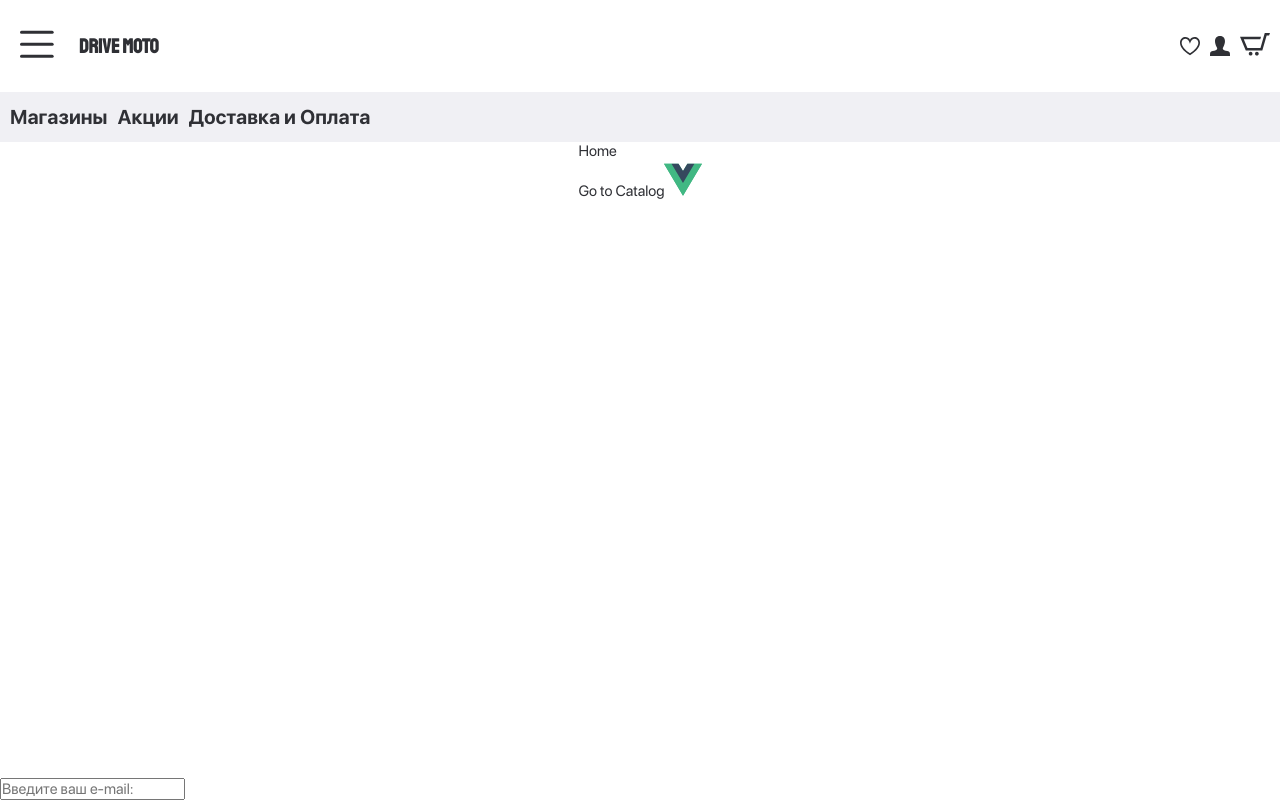
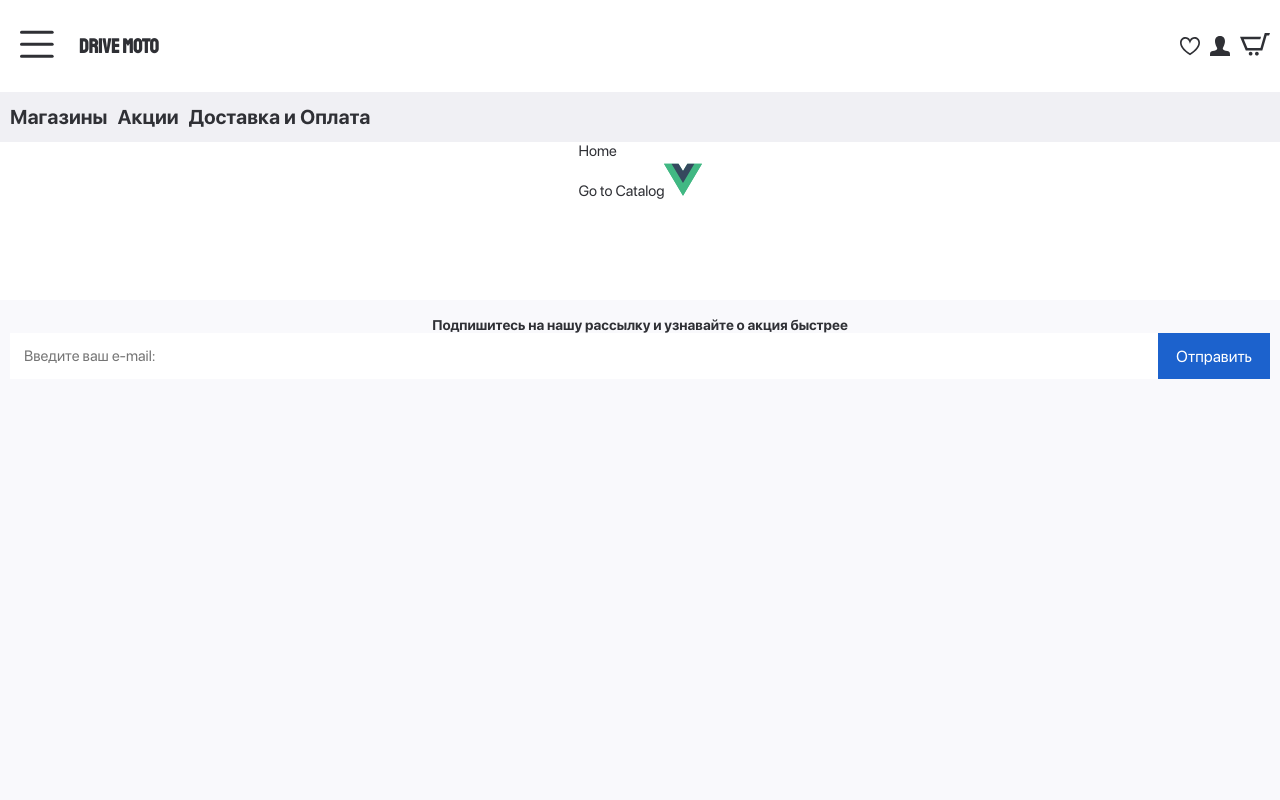
Before and after one commit to molotovv70/gidrotsikly, a Vue app: page / in a window 1280 px wide. Built offline with nearby package versions, Linux system fonts and the light colour scheme.

Commit message:
docs: update README.md

```diff
--- a/src/assets/styles/base.css
+++ b/src/assets/styles/base.css
@@ -34,3 +34,7 @@ button {
     border: none;
     background-color: transparent;
 }
+
+input {
+    border: none;
+}
--- a/src/assets/styles/variables.css
+++ b/src/assets/styles/variables.css
@@ -12,6 +12,8 @@
     --palette-light-primary-color: #FFFFFF;
     --palette-light-secondary-color: #eaeaea;
     --palette-light-third-color: #F0F0F4;
+    --palette-light-thin-color: #C4C4C4;
+    --palette-light-footer-color: #F9F9FC;
 
     --pallete-accent-color: #1C62CD;
     --pallete-success: #008C49;
--- a/src/components/ui/Button.vue
+++ b/src/components/ui/Button.vue
@@ -25,14 +25,13 @@ const buttonClass = computed(() => {
 
 <style scoped>
 .btn {
-  padding: 10px 20px;
   border: none;
   cursor: pointer;
   font-size: 16px;
   background-color: transparent;
 }
 .btn-primary {
-  background-color: blue;
+  background-color: var(--pallete-accent-color);
   color: white;
 }
 .btn-secondary {
--- a/src/components/ui/Input.vue
+++ b/src/components/ui/Input.vue
@@ -8,12 +8,31 @@ const props = defineProps<InputProps>()
 <template>
   <div class='input__container'>
     <input class='input' :type='props.type' :placeholder='props.placeholder'>
-    <button v-if='props.button'></button>
+    <Button
+      v-if='props.button'
+      :color='props.button.color'
+      :size='props.button.size'
+      class='input__btn'
+    >
+      {{ props.button.value }}
+    </Button>
   </div>
 </template>
 
 <style scoped>
+.input__container {
+  display: flex;
+  width: 100%;
+}
 .input {
-
+  color: var(--palette-light-thin-color);
+  flex-grow: 1;
+  padding: 14px 0 14px 14px;
+}
+.input__btn {
+  padding: 0 18px;
+}
+.input__btn:hover {
+  opacity: 0.7;
 }
 </style>
--- a/src/components/ui/Sidebar.vue
+++ b/src/components/ui/Sidebar.vue
@@ -1,4 +1,4 @@
-<script setup lang='ts' xmlns='http://www.w3.org/1999/html'>
+<script setup lang='ts'>
 import { ref } from 'vue'
 import { RouterLink } from 'vue-router'
 import { Icon } from '@/types/components/ui/Sidebar.ts'
@@ -13,8 +13,6 @@ import ActionIcon from '@/assets/icons/action.svg'
 import DeliveryIcon from '@/assets/icons/delivery.svg'
 
 import HamburgerIcon from '@/assets/icons/hamburger-button.svg'
-import { useSidebarStore } from '@stores/sidebar.ts'
-
 
 const isOpen = ref(false)
 
@@ -133,8 +131,6 @@ const toggleSidebar = () => {
   isOpen.value = !isOpen.value
 }
 
-const sidebar = useSidebarStore();
-
 </script>
 
 <template>
@@ -147,9 +143,6 @@ const sidebar = useSidebarStore();
     </button>
     <div v-if="isOpen" class="sidebar__overlay" @click="toggleSidebar"></div>
     <div v-if="isOpen" class="sidebar__content">
-      <button class="close-btn sidebar__btn" @click="toggleSidebar">
-        <img :src='hamburgerIcon.path' alt='hamburgerIcon.alt'>
-      </button>
       <ul class='sidebar__list'>
           <RouterLink v-for="item in items" :to="item.route" class='sidebar__link'>
             <li :key="item.id" class='sidebar__item'>
@@ -182,6 +175,7 @@ const sidebar = useSidebarStore();
   width: 100%;
 }
 .sidebar__list {
+  padding-top: 30px;
   display: flex;
   flex-direction: column;
 }
--- a/src/components/widgets/footers/MainFooter.vue
+++ b/src/components/widgets/footers/MainFooter.vue
@@ -1,31 +1,49 @@
 <script setup lang='ts'>
 
 import Input from '@/components/ui/Input.vue'
+import { ButtonProps } from '@/types/components/ui/Button.ts'
+
+const buttonProps: ButtonProps = {
+  value: 'Отправить',
+  color: 'primary',
+  size: 'full',
+}
 </script>
 
 <template>
   <footer class='footer'>
-<!--    <div class='footer__top'>-->
-<!--      <div class='footer__email'>-->
-<!--        <p class='footer__email-content'>Подпишитесь на нашу рассылку и узнавайте о акция быстрее</p>-->
-<!--        <div class='footer__email-form'>-->
-<!--          <input class='footer__email-input' type='email' placeholder='Введите ваш e-mail:'>-->
-<!--          <button class='footer__email-btn'>Отправить</button>-->
-<!--        </div>-->
-<!--      </div>-->
-<!--      <div class='footer__accordion'>-->
-<!--        <div class='footer__accordion-item'>-->
-<!--          <p class='footer__accordion-content'></p>-->
-<!--        </div>-->
-<!--      </div>-->
-<!--    </div>-->
-<!--    <div class='footer__bottom'>-->
+    <div class='footer__top'>
+      <div class='footer__email'>
+        <p class='footer__email-content'>Подпишитесь на нашу рассылку и узнавайте о акция быстрее</p>
+        <Input type='text' placeholder='Введите ваш e-mail:' :button='buttonProps' class='footer__email-input'></Input>
+      </div>
+      </div>
+      <div class='footer__accordion'>
+        <div class='footer__accordion-item'>
+          <p class='footer__accordion-content'></p>
+        </div>
+      </div>
+    <div class='footer__bottom'>
 
-<!--    </div>-->
-    <Input type='text' placeholder='Введите ваш e-mail:'></Input>
+    </div>
   </footer>
 </template>
 
 <style scoped>
-
+.footer {
+  background-color: var(--palette-light-footer-color);
+  min-height: 500px;
+}
+.footer__email {
+  padding: 17px 0 40px 0;
+}
+.footer__email-content {
+  padding: 0 15px;
+  text-align: center;
+  font-size: 14px;
+  font-weight: 700;
+}
+.footer__email-input {
+  padding: 0 10px;
+}
 </style>
--- a/src/types/components/ui/Button.ts
+++ b/src/types/components/ui/Button.ts
@@ -1,6 +1,7 @@
 export type ButtonProps = {
   color?: 'primary' | 'secondary' | 'success' | 'error';
   decoration?: 'default' | 'outline' | 'none';
-  size?: 'L' | 'M' | 'S';
+  size?: 'L' | 'M' | 'S' | 'full';
   disabled?: boolean;
+  value?: string
 };
--- a/src/types/components/ui/Input.ts
+++ b/src/types/components/ui/Input.ts
@@ -1,11 +1,12 @@
 import { InputTypeHTMLAttribute } from '@vue/runtime-dom'
+import { ButtonProps } from '@/types/components/ui/Button.ts'
 
 type InputTypeAttribute = Extract<InputTypeHTMLAttribute, 'text' | 'email' >;
 
 export type InputProps = {
   id?: number
   type: InputTypeAttribute
-  button?: boolean
+  button?: ButtonProps
   title?: string
   placeholder?: string
 };
```
Also changed, not shown: src/components/ui/Accordion.vue (added, +41 -0 lines), src/types/components/ui/Accordion.ts (added), 2 other files (tests, documents, lock files or other folders).
